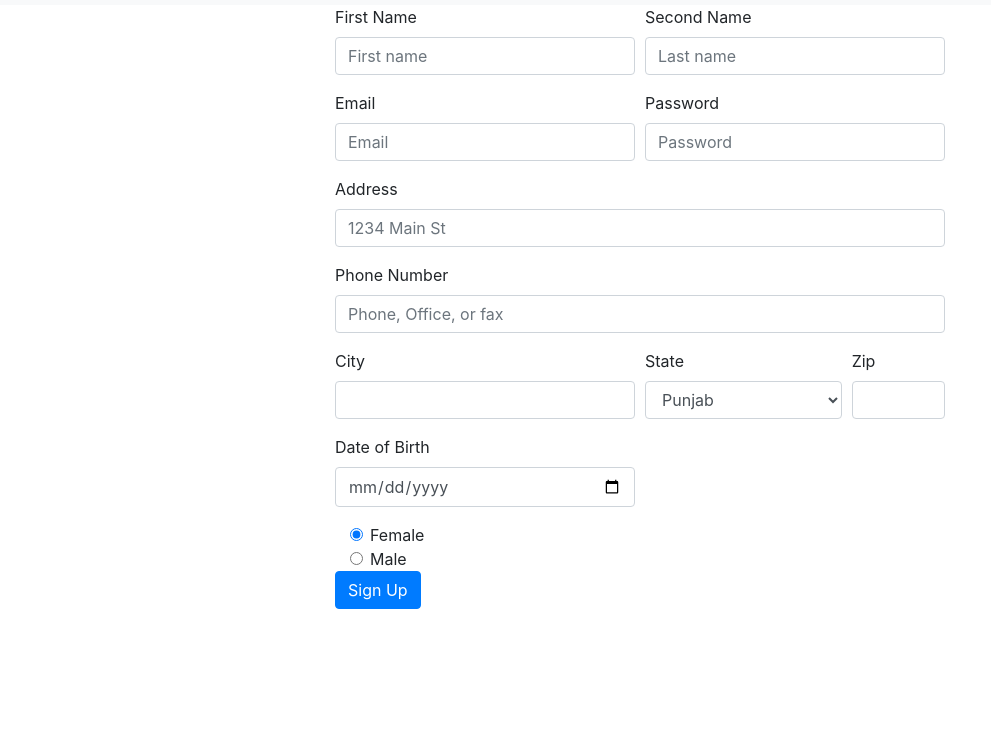
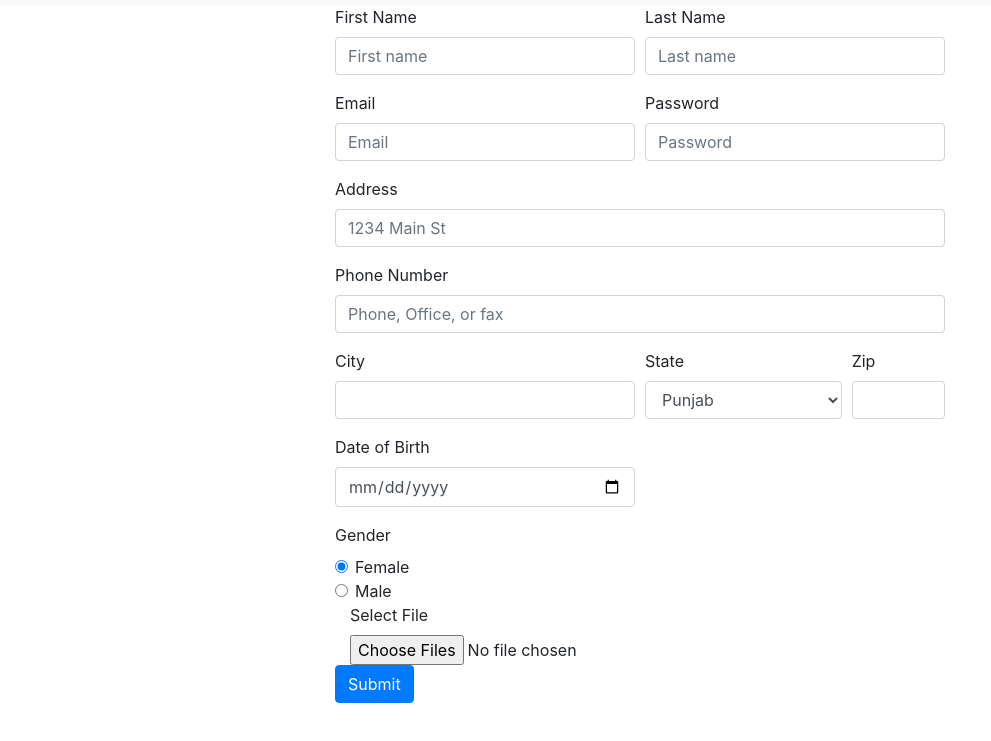
Before and after one commit to mirzausman371/Mern-Project, a plain HTML site: page index.html in a window 1280 px wide. Shown: the part 51-792 px from the top of the page, without its empty margins (0-991 px from the left). Drawn offline with nearby package versions, Linux system fonts and the light colour scheme.

Commit message:
Updated Submit Form

```diff
--- a/Style/main.css
+++ b/Style/main.css
@@ -6,3 +6,7 @@
     background-color: black;
     color: white;
 }
+
+#formCheckBox{
+    padding-left: 0px;
+}
--- a/index.html
+++ b/index.html
@@ -53,7 +53,7 @@
                     <input type="text" class="form-control" placeholder="First name" required>
                 </div>
                 <div class="form-group col-md-6">
-                    <label for="inputSName">Second Name</label>
+                    <label for="inputLName">Last Name</label>
                     <input type="text" class="form-control" placeholder="Last name" required>
                 </div>
             </div>
@@ -72,13 +72,13 @@
                 <input type="text" class="form-control" id="inputAddress" placeholder="1234 Main St" required>
             </div>
             <div class="form-group">
-                <label for="inputAddress2">Phone Number</label>
+                <label for="inputPhoneNumber">Phone Number</label>
                 <input type="number" class="form-control" id="inputAddress2" placeholder="Phone, Office, or fax">
             </div>
             <div class="form-row">
                 <div class="form-group col-md-6">
-                    <label for="inputCity">City</label>
-                    <input type="text" class="form-control" id="inputCity" required>
+                    <label for="inputCity">City</label><br>
+                    <input type="text" class="form-control" id="inputCity">
                 </div>
                 <div class="form-group col-md-4">
                     <label for="inputState">State</label>
@@ -94,26 +94,31 @@
             </div>
             <div class="form-row">
                 <div class="form-group col-md-6">
-                    <label for="inputFName">Date of Birth</label>
+                    <label for="inputDateOfBirth">Date of Birth</label>
                     <input type="date" class="form-control" placeholder="Date" required>
                 </div>
             </div>
-            <div class="col-sm-10">
-                <div class="form-check col-md-4">
-                    <input class="form-check-input" type="radio" name="gender" id="female" value="female"
-                        checked>
+            <div class="col-sm-10" id="formCheckBox">
+                <label for="inpupGender">Gender</label>
+                <div class="form-check col-md-5">
+                    <input class="form-check-input" type="radio" name="gender" id="female" value="female" checked>
                     <label class="form-check-label" for="female">
                         Female
                     </label>
                 </div>
-                <div class="form-check col-md-6">
+                <div class="form-check col-md-5">
                     <input class="form-check-input" type="radio" name="gender" id="male" value="male">
                     <label class="form-check-label" for="male">
                         Male
                     </label>
                 </div>
             </div>
-            <button type="submit" class="btn btn-primary">Sign Up</button>
+            <div class="col-md-6">
+                <label for="inputFile">Select File</label>
+                <input type="file" multiple>
+            </div>
+
+            <button type="submit" class="btn btn-primary">Submit</button>
         </form>
     </div>
 
```
